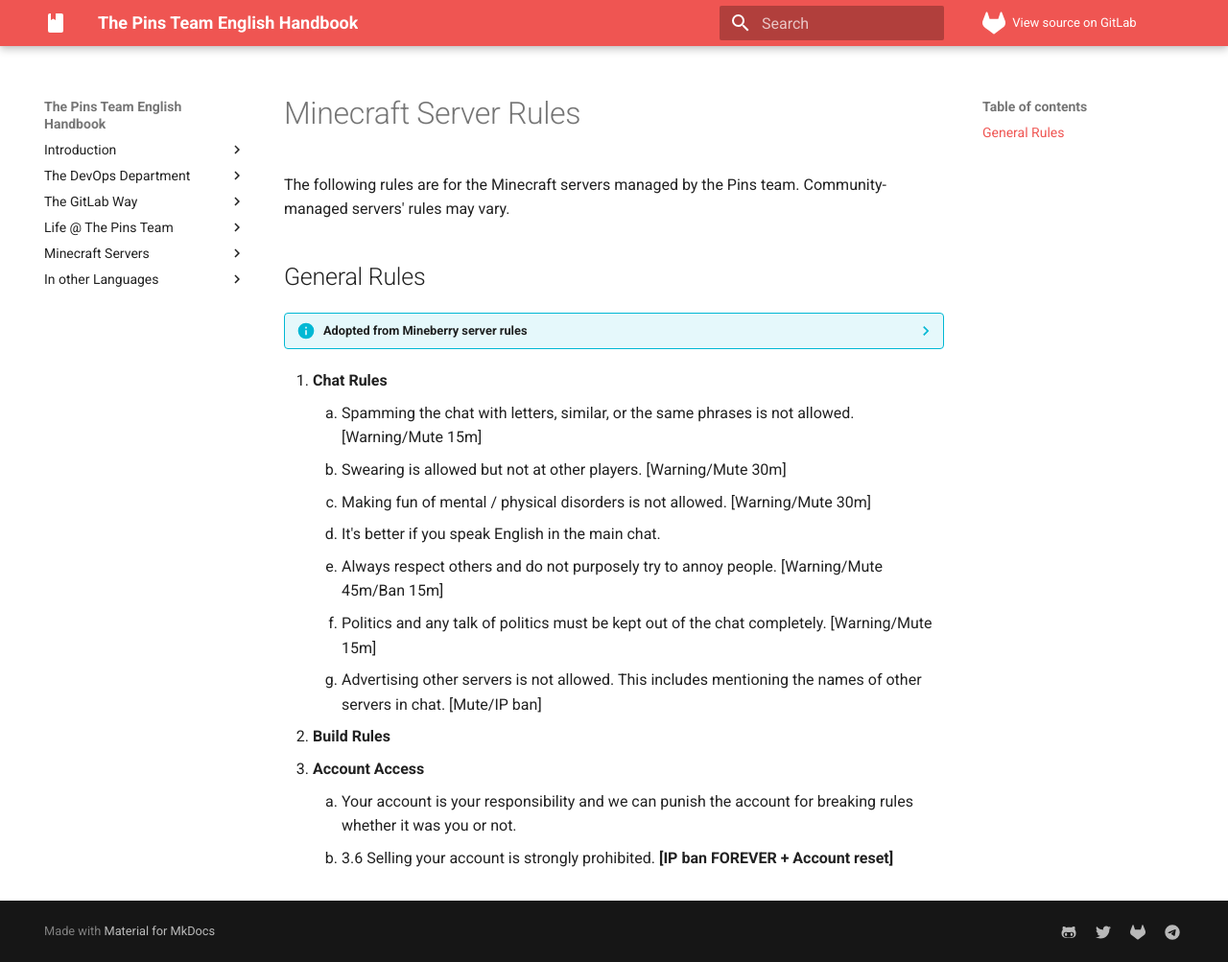
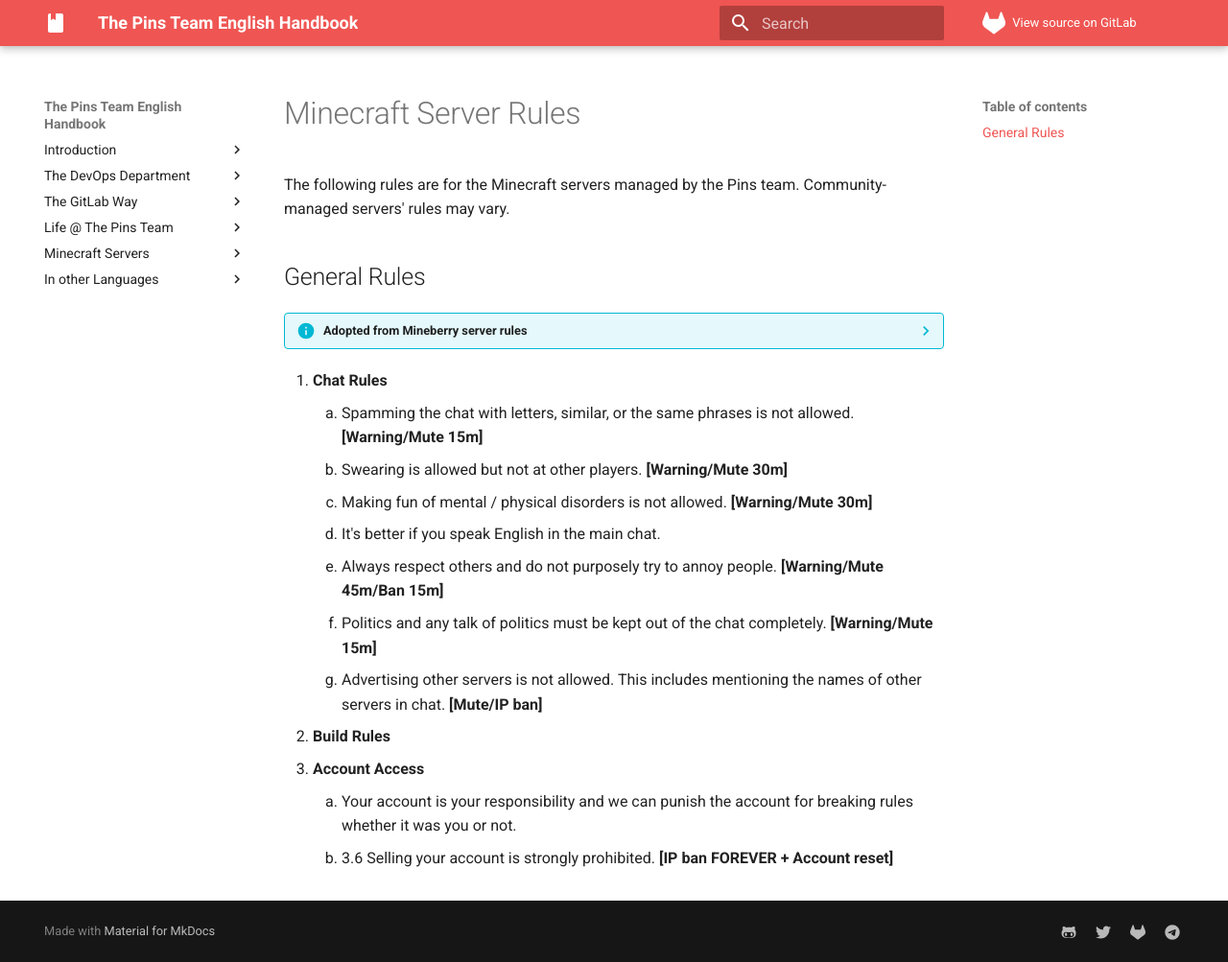
Before and after one commit to MadeByThePinsHub/handbook, an MkDocs documentation site: the page built from handbook/minecraft-servers/rules.md, in a window 1280 px wide and 1003 px high. Shown: the whole window at 96% size. Built offline with MkDocs 1.6.1 and Material for MkDocs 9.7.7, drawn with Linux system fonts in a browser that asks for light colours; comment, search, counter and statistics services are not loaded.

```diff
--- a/handbook/minecraft-servers/rules.md
+++ b/handbook/minecraft-servers/rules.md
@@ -7,13 +7,13 @@ The following rules are for the Minecraft servers managed by the Pins team. Comm
     For up-to-date rules for Mineberry, see <https://mineberry.net/rules>.
 
 1. **Chat Rules**
-    1. Spamming the chat with letters, similar, or the same phrases is not allowed. [Warning/Mute 15m]
-    2. Swearing is allowed but not at other players. [Warning/Mute 30m]
-    3. Making fun of mental / physical disorders is not allowed. [Warning/Mute 30m]
+    1. Spamming the chat with letters, similar, or the same phrases is not allowed. **[Warning/Mute 15m]**
+    2. Swearing is allowed but not at other players. **[Warning/Mute 30m]**
+    3. Making fun of mental / physical disorders is not allowed. **[Warning/Mute 30m]**
     4. It's better if you speak English in the main chat.
-    5. Always respect others and do not purposely try to annoy people. [Warning/Mute 45m/Ban 15m]
-    6. Politics and any talk of politics must be kept out of the chat completely. [Warning/Mute 15m]
-    7. Advertising other servers is not allowed. This includes mentioning the names of other servers in chat. [Mute/IP ban]
+    5. Always respect others and do not purposely try to annoy people. **[Warning/Mute 45m/Ban 15m]**
+    6. Politics and any talk of politics must be kept out of the chat completely. **[Warning/Mute 15m]**
+    7. Advertising other servers is not allowed. This includes mentioning the names of other servers in chat. **[Mute/IP ban]**
 2. **Build Rules**
 3. **Account Access**
     1. Your account is your responsibility and we can punish the account for breaking rules whether it was you or not.
```
